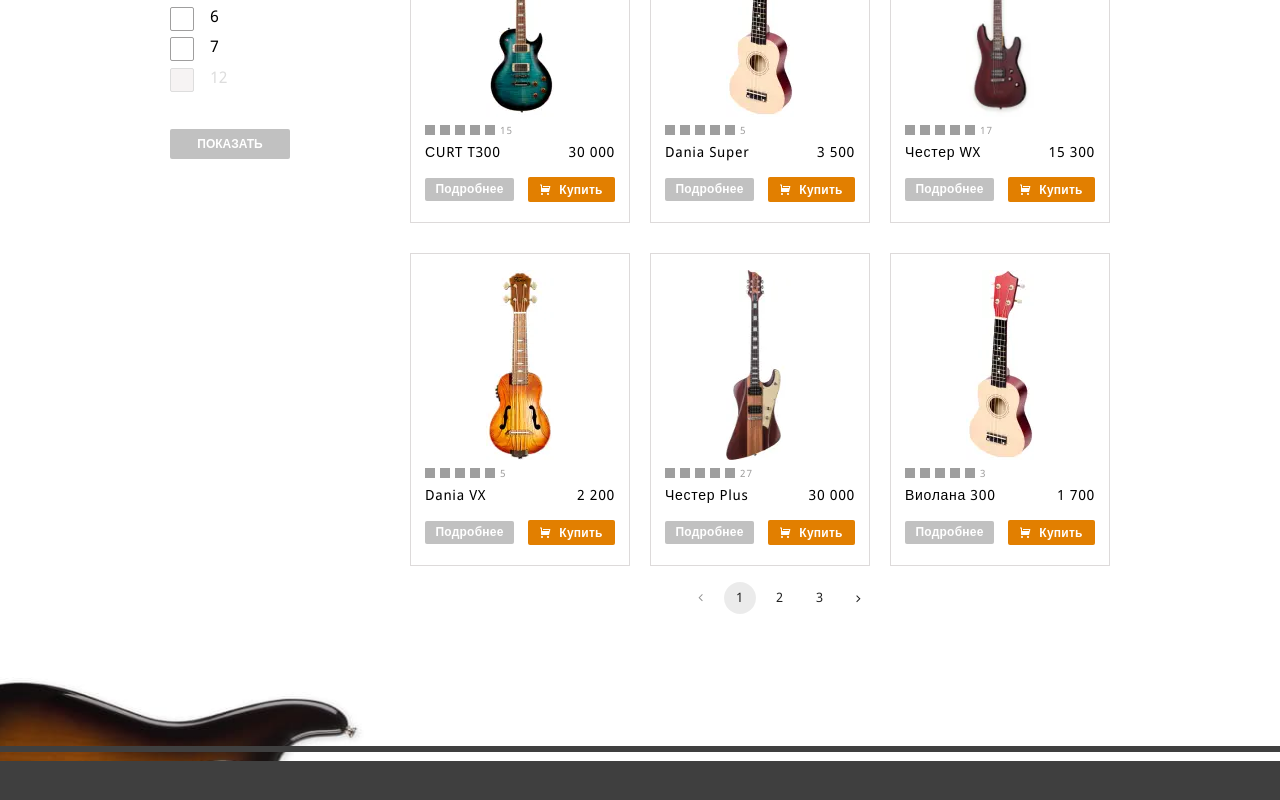
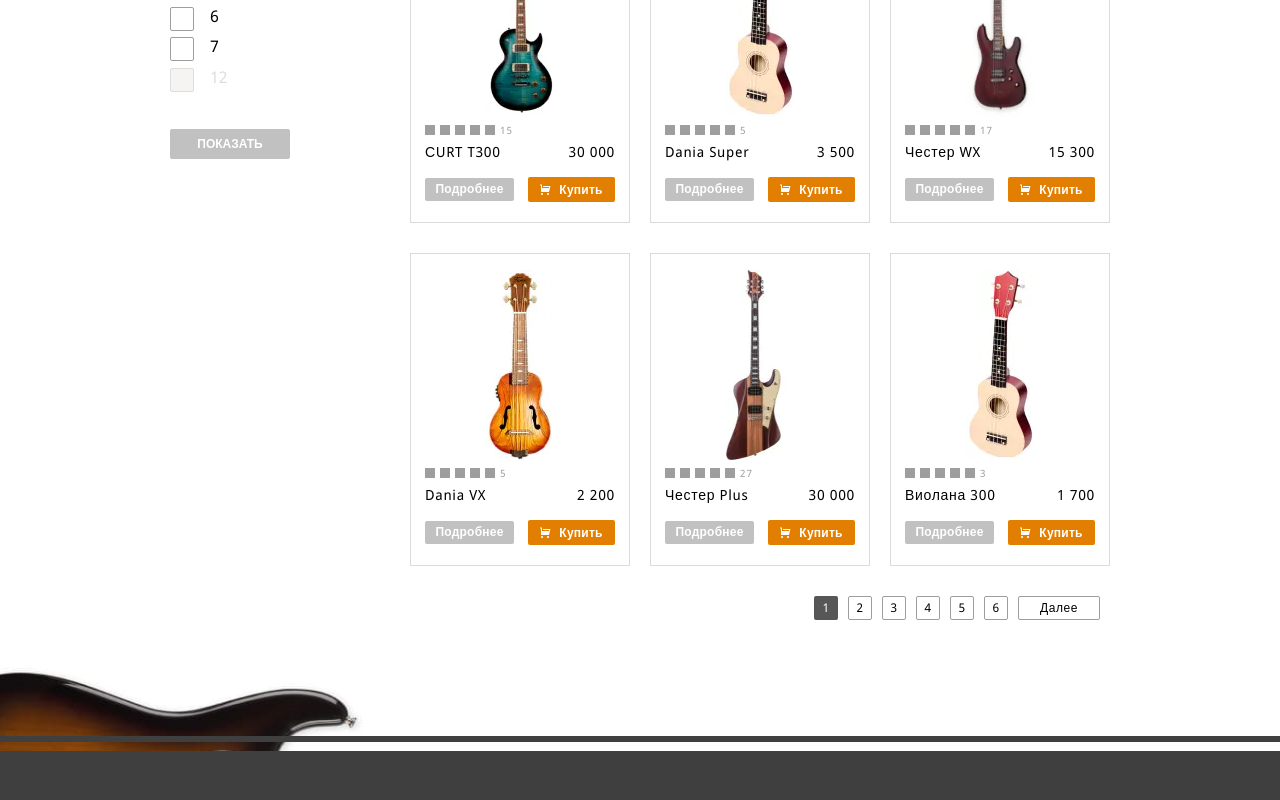
Before and after one commit to libertasia/guitar_shop_erokhina, a React (Create React App) app: page / in a window 1280 px wide. Shown: the part 920-1720 px from the top of the page. Built offline with nearby package versions, Linux system fonts and the light colour scheme; grey boxes are pictures that could not be loaded.

Commit message:
Pagination done

```diff
--- a/src/components/catalog/catalog.jsx
+++ b/src/components/catalog/catalog.jsx
@@ -49,7 +49,7 @@
       </ul>
 
       <Pagination
-        className="pagination-bar"
+        className="catalog__pagination-list"
         currentPage={currentPage}
         totalCount={guitars.length}
         pageSize={MAX_ITEMS_COUNT_PER_PAGE}
--- a/src/components/pagination/pagination.jsx
+++ b/src/components/pagination/pagination.jsx
@@ -35,25 +35,24 @@
   let lastPage = paginationRange[paginationRange.length - 1];
   return (
     <ul
-      className={classnames(`pagination-container`, {[className]: className})}
+      className={classnames(`pagination`, {[className]: className})}
     >
       <li
-        className={classnames(`pagination-item`, {
+        className={classnames(`pagination__item`, {
           disabled: currentPage === 1
         })}
-        onClick={onPrevious}
       >
-        <div className="arrow left" />
+        <button className="pagination__btn pagination__btn-previous" onClick={onPrevious}>Назад</button>
       </li>
       {paginationRange.map((pageNumber) => {
         if (pageNumber === DOTS) {
-          return <li className="pagination-item dots">&#8230;</li>;
+          return <li className="pagination__item pagination__item--dots">&#8230;</li>;
         }
 
         return (
           <li
             key={`pagination-${pageNumber}`}
-            className={classnames(`pagination-item`, {
+            className={classnames(`pagination__item`, {
               selected: pageNumber === currentPage
             })}
             onClick={() => onPageChange(pageNumber)}
@@ -63,12 +62,11 @@
         );
       })}
       <li
-        className={classnames(`pagination-item`, {
+        className={classnames(`pagination__item`, {
           disabled: currentPage === lastPage
         })}
-        onClick={onNext}
       >
-        <div className="arrow right" />
+        <button className="pagination__btn pagination__btn-next" onClick={onNext}>Далее</button>
       </li>
     </ul>
   );
--- a/src/guitars.json
+++ b/src/guitars.json
@@ -1,4 +1,274 @@
 [
+  {
+    "article": "SO757575",
+    "name": "Честер Bass",
+    "type": "электрогитара",
+    "reviews": 15,
+    "strings": 7,
+    "price": 17500,
+    "imageName": "electric",
+    "rating": 5
+  },
+  {
+    "article": "TK129049",
+    "name": "СURT Z300",
+    "type": "электрогитара",
+    "reviews": 9,
+    "strings": 7,
+    "price": 29500,
+    "imageName": "electric-curt-z300",
+    "rating": 5
+  },
+  {
+    "article": "RO111111",
+    "name": "Roman LX",
+    "type": "укулеле",
+    "reviews": 21,
+    "strings": 4,
+    "price": 6800,
+    "imageName": "ukulele",
+    "rating": 3
+  },
+  {
+    "article": "TK436457",
+    "name": "СURT T300",
+    "type": "электрогитара",
+    "reviews": 15,
+    "strings": 6,
+    "price": 30000,
+    "imageName": "electric-curt-t300",
+    "rating": 5
+  },
+  {
+    "article": "DI192138",
+    "name": "Dania Super",
+    "type": "акустическая гитара",
+    "reviews": 5,
+    "strings": 7,
+    "price": 3500,
+    "imageName": "acoustic",
+    "rating": 4
+  },
+  {
+    "article": "SO934345",
+    "name": "Честер WX",
+    "type": "электрогитара",
+    "reviews": 17,
+    "strings": 6,
+    "price": 15300,
+    "imageName": "electric",
+    "rating": 4
+  },
+  {
+    "article": "DI082347",
+    "name": "Dania VX",
+    "type": "укулеле",
+    "reviews": 5,
+    "strings": 4,
+    "price": 2200,
+    "imageName": "ukulele",
+    "rating": 4
+  },
+  {
+    "article": "SO135646",
+    "name": "Честер Plus",
+    "type": "электрогитара",
+    "reviews": 27,
+    "strings": 4,
+    "price": 30000,
+    "imageName": "electric-chester-plus",
+    "rating": 5
+  },
+  {
+    "article": "VO154751",
+    "name": "Виолана 300",
+    "type": "акустическая гитара",
+    "reviews": 3,
+    "strings": 7,
+    "price": 1700,
+    "imageName": "acoustic",
+    "rating": 3
+  },
+  {
+    "article": "TK244556",
+    "name": "СURT Clasic",
+    "type": "электрогитара",
+    "reviews": 20,
+    "strings": 4,
+    "price": 23000,
+    "imageName": "electric",
+    "rating": 5
+  },
+  {
+    "article": "TK134663",
+    "name": "СURT Z250",
+    "type": "электрогитара",
+    "reviews": 19,
+    "strings": 4,
+    "price": 18700,
+    "imageName": "electric",
+    "rating": 5
+  },
+  {
+    "article": "SO123212",
+    "name": "Честер 7X",
+    "type": "электрогитара",
+    "reviews": 30,
+    "strings": 7,
+    "price": 35000,
+    "imageName": "electric",
+    "rating": 4
+  },
+  {
+    "article": "SO123234",
+    "name": "Честер 6V",
+    "type": "электрогитара",
+    "reviews": 28,
+    "strings": 6,
+    "price": 14900,
+    "imageName": "electric",
+    "rating": 5
+  },
+  {
+    "article": "VO519510",
+    "name": "Виолана Mix",
+    "type": "акустическая гитара",
+    "reviews": 7,
+    "strings": 6,
+    "price": 7600,
+    "imageName": "acoustic",
+    "rating": 2
+  },
+  {
+    "article": "VO457369",
+    "name": "Виолана 250x",
+    "type": "акустическая гитара",
+    "reviews": 19,
+    "strings": 6,
+    "price": 6500,
+    "imageName": "acoustic",
+    "rating": 4
+  },
+  {
+    "article": "FB625903",
+    "name": "Фабио Лайт",
+    "type": "акустическая гитара",
+    "reviews": 26,
+    "strings": 7,
+    "price": 12000,
+    "imageName": "acoustic",
+    "rating": 5
+  },
+  {
+    "article": "FB576948",
+    "name": "Фабио L100",
+    "type": "акустическая гитара",
+    "reviews": 31,
+    "strings": 7,
+    "price": 9900,
+    "imageName": "acoustic",
+    "rating": 5
+  },
+  {
+    "article": "LU012032",
+    "name": "Liana Z200",
+    "type": "акустическая гитара",
+    "reviews": 28,
+    "strings": 12,
+    "price": 8900,
+    "imageName": "acoustic",
+    "rating": 4
+  },
+  {
+    "article": "LU546853",
+    "name": "Liana Z100",
+    "type": "акустическая гитара",
+    "reviews": 34,
+    "strings": 12,
+    "price": 10500,
+    "imageName": "acoustic",
+    "rating": 4
+  },
+  {
+    "article": "LU458283",
+    "name": "Liana Z300",
+    "type": "акустическая гитара",
+    "reviews": 9,
+    "strings": 6,
+    "price": 13300,
+    "imageName": "acoustic",
+    "rating": 5
+  },
+  {
+    "article": "RO324341",
+    "name": "Roman RX",
+    "type": "укулеле",
+    "reviews": 37,
+    "strings": 4,
+    "price": 4800,
+    "imageName": "ukulele",
+    "rating": 4
+  },
+  {
+    "article": "RO214235",
+    "name": "Roman TX",
+    "type": "укулеле",
+    "reviews": 5,
+    "strings": 4,
+    "price": 1900,
+    "imageName": "ukulele",
+    "rating": 5
+  },
+  {
+    "article": "DI132414",
+    "name": "Dania U100",
+    "type": "укулеле",
+    "reviews": 23,
+    "strings": 4,
+    "price": 2500,
+    "imageName": "ukulele",
+    "rating": 4
+  },
+  {
+    "article": "DI934754",
+    "name": "Dania WR",
+    "type": "укулеле",
+    "reviews": 3,
+    "strings": 4,
+    "price": 3800,
+    "imageName": "ukulele",
+    "rating": 5
+  },
+  {
+    "article": "DI034292",
+    "name": "Dania LE",
+    "type": "укулеле",
+    "reviews": 10,
+    "strings": 4,
+    "price": 4100,
+    "imageName": "ukulele",
+    "rating": 4
+  },
+  {
+    "article": "MI193214",
+    "name": "Mirana V10",
+    "type": "укулеле",
+    "reviews": 14,
+    "strings": 4,
+    "price": 2700,
+    "imageName": "ukulele",
+    "rating": 4
+  },
+  {
+    "article": "VO043244",
+    "name": "Виолана Mini",
+    "type": "укулеле",
+    "reviews": 29,
+    "strings": 4,
+    "price": 6700,
+    "imageName": "ukulele",
+    "rating": 5
+  },
   {
     "article": "SO757575",
     "name": "Честер Bass",
--- a/src/scss/blocks/catalog.scss
+++ b/src/scss/blocks/catalog.scss
@@ -54,8 +54,7 @@
 
 .catalog__goods-list {
   list-style: none;
-  margin: 0;
-  margin-top: 30px;
+  margin: 30px 0;
   padding: 0;
   display: grid;
   grid-template-columns: 1fr 1fr 1fr;
@@ -63,3 +62,9 @@
   column-gap: 20px;
   row-gap: 30px;
 }
+
+.catalog__pagination-list {
+  width: 100%;
+  display: flex;
+  justify-content: flex-end;
+}
--- a/src/scss/blocks/pagination.scss
+++ b/src/scss/blocks/pagination.scss
@@ -1,75 +1,63 @@
-.pagination-bar {
-  width: 100%;
+.pagination {
   display: flex;
-  justify-content: center;
+  list-style-type: none;
+  margin: 0;
+  padding: 0;
 }
 
-.pagination-container {
-  display: flex;
-  list-style-type: none;
-
-  .pagination-item {
-    padding: 0 12px;
-    height: 32px;
+.pagination__item {
+  margin: 0;
+  margin-right: 10px;
+  padding: 0;
+  min-width: 24px;
+  height: 24px;
   text-align: center;
-    margin: auto 4px;
-    color: rgba(0, 0, 0, 0.87);
   display: flex;
   box-sizing: border-box;
+  justify-content: center;
   align-items: center;
-    letter-spacing: 0.01071em;
-    border-radius: 16px;
-    line-height: 1.43;
-    font-size: 13px;
-    min-width: 32px;
+  letter-spacing: 0.05em;
+  border: 1px solid $input-border-color;
+  border-radius: 2px;
+  line-height: 1.7;
+  font-size: 12px;
+  background-color: $basic-white;
+  color: $basic-black;
 
-    &.dots:hover {
+  &.pagination__item--dots:hover {
     background-color: transparent;
     cursor: default;
   }
+
   &:hover {
-      background-color: rgba(0, 0, 0, 0.04);
+    border-color: $dark;
     cursor: pointer;
   }
 
   &.selected {
-      background-color: rgba(0, 0, 0, 0.08);
-    }
-
-    .arrow {
-      &::before {
-        position: relative;
-        /* top: 3pt; Uncomment this to lower the icons as requested in comments*/
-        content: '';
-        /* By using an em scale, the arrows will size with the font */
-        display: inline-block;
-        width: 0.4em;
-        height: 0.4em;
-        border-right: 0.12em solid rgba(0, 0, 0, 0.87);
-        border-top: 0.12em solid rgba(0, 0, 0, 0.87);
-      }
-
-      &.left {
-        transform: rotate(-135deg) translate(-50%);
-      }
-
-      &.right {
-        transform: rotate(45deg);
-      }
+    background-color: $dark;
+    color: $basic-white;
+    border: none;
   }
 
   &.disabled {
     pointer-events: none;
-
-      .arrow::before {
-        border-right: 0.12em solid rgba(0, 0, 0, 0.43);
-        border-top: 0.12em solid rgba(0, 0, 0, 0.43);
+    display: none;
+  }
 }
 
-      &:hover {
-        background-color: transparent;
-        cursor: default;
+.pagination__btn {
+  cursor: pointer;
+  display: flex;
+  justify-content: center;
+  align-items: center;
+  width: 80px;
+  height: 24px;
+  border: none;
+  background: none;
+  letter-spacing: 0.05em;
+  line-height: 1.7;
+  font-family: $main-font;
+  font-size: 12px;
+  color: $basic-black;
 }
-    }
-  }
-}
--- a/src/usePagination.js
+++ b/src/usePagination.js
@@ -1,4 +1,3 @@
-// import React from 'react';
 import {useMemo} from 'react';
 
 export const DOTS = `...`;
@@ -65,8 +64,7 @@
       let middleRange = range(leftSiblingIndex, rightSiblingIndex);
       return [firstPageIndex, DOTS, ...middleRange, DOTS, lastPageIndex];
     }
-    // eslint-disable-next-line consistent-return
-    return;
+    return null;
   }, [totalCount, pageSize, siblingCount, currentPage]);
 
   return paginationRange;
```
Lines whose indentation alone changed are shown as unchanged.
